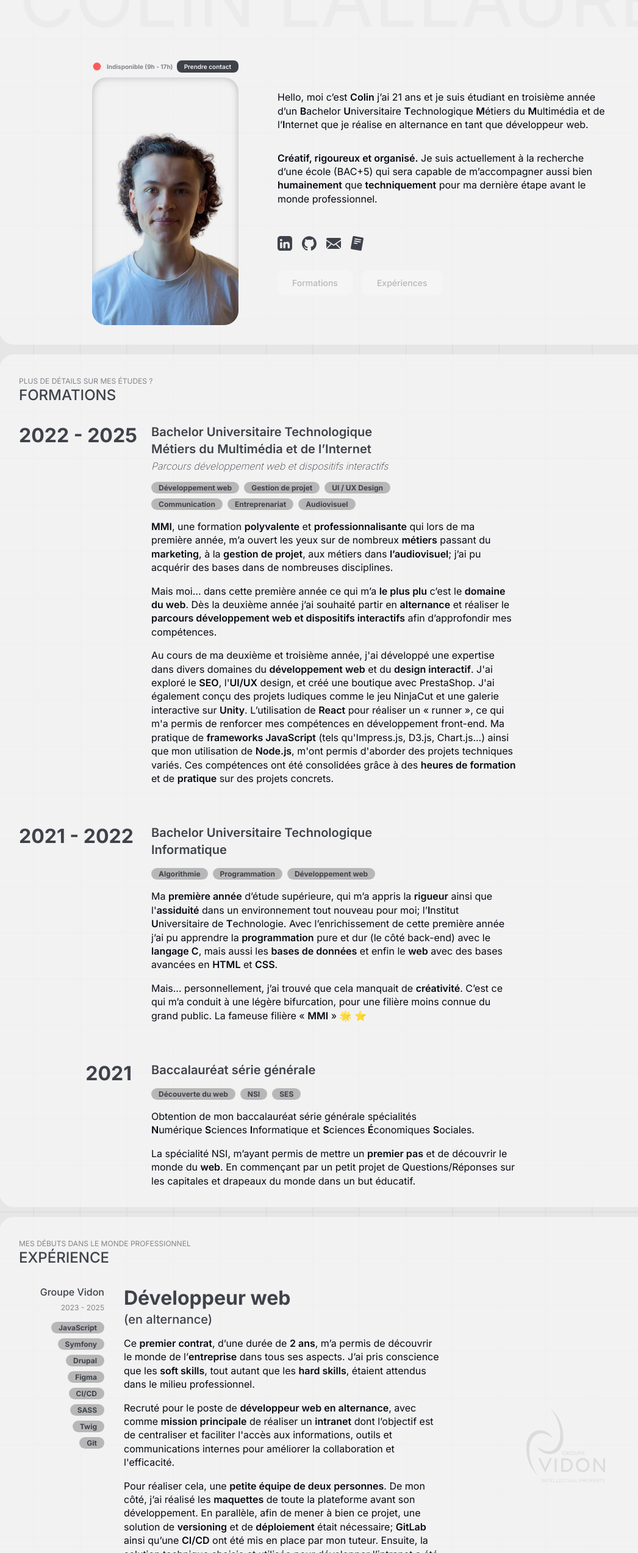
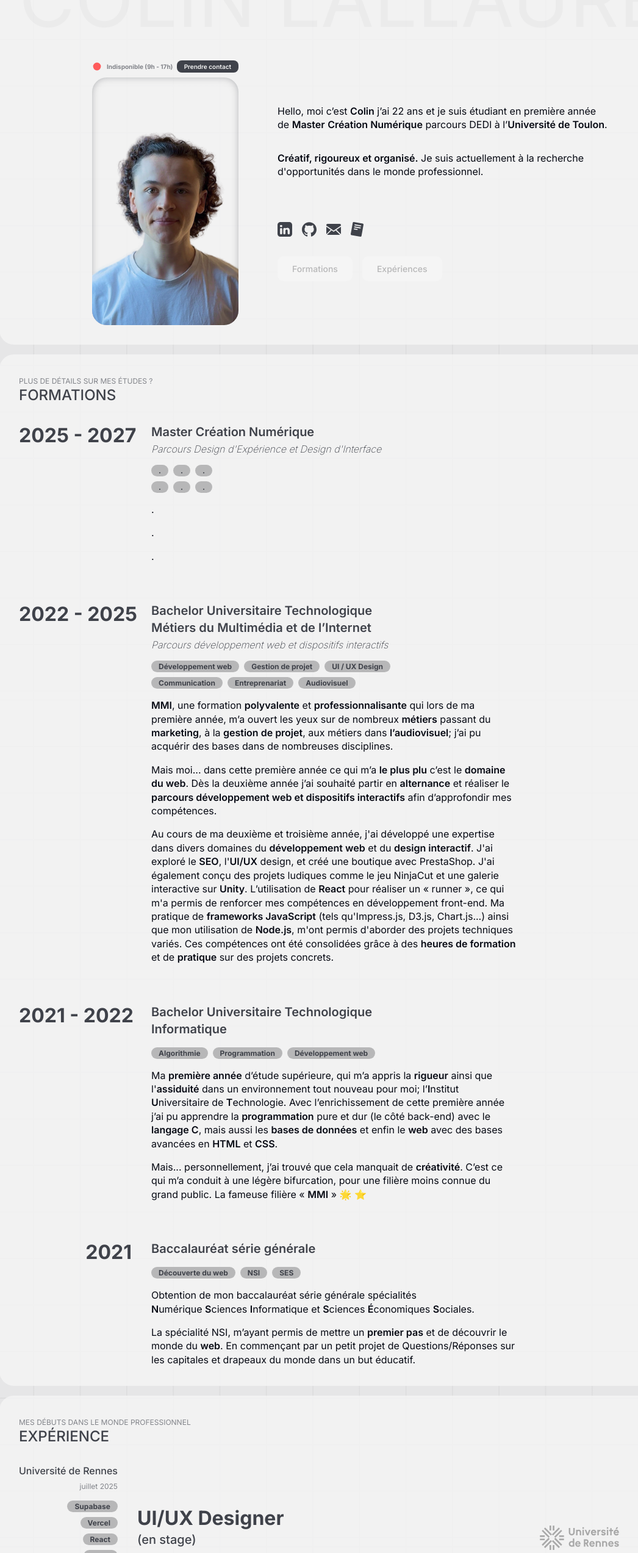
Before and after one commit to colin-lallauret/bento-portfolio, a React (Vite) app: page /moi in a window 1280 px wide. Shown: the part 254-2800 px from the top of the page at 61% size, without its empty margins (65-1111 px from the left). Built offline with nearby package versions, Linux system fonts and the light colour scheme.

Commit message:
Update stage & master

```diff
--- a/src/Components/About.jsx
+++ b/src/Components/About.jsx
@@ -9,7 +9,9 @@ import Cv from "../Assets/Images/cv.svg";
 function About() {
   const getAvailability = () => {
     const currentHour = new Date().getHours();
-    return currentHour >= 9 && currentHour < 17 ? "Disponible" : "Indisponible (9h - 17h)";
+    return currentHour >= 9 && currentHour < 17
+      ? "Disponible"
+      : "Indisponible (9h - 17h)";
   };
 
   return (
@@ -40,17 +42,13 @@ function About() {
         <div className="text">
           <div className="paragraphs">
             <p>
-              Hello, moi c’est <em>Colin</em> j’ai 21 ans et je suis étudiant en
-              troisième année d’un <em>B</em>achelor <em>U</em>
-              niversitaire <em>T</em>echnologique <em>M</em>étiers du{" "}
-              <em>M</em>ultimédia et de l’<em>I</em>nternet que je réalise en
-              alternance en tant que développeur web.
+              Hello, moi c’est <em>Colin</em> j’ai 22 ans et je suis étudiant en
+              première année de <em>Master</em> <em>Création Numérique</em>{" "}
+              parcours DEDI à l’<em>Université de Toulon</em>.
             </p>
             <p>
               <em>Créatif, rigoureux et organisé.</em> Je suis actuellement à la
-              recherche d’une école (BAC+5) qui sera capable de m’accompagner
-              aussi bien <em>humainement</em> que <em>techniquement</em> pour ma
-              dernière étape avant le monde professionnel.
+              recherche d'opportunités dans le monde professionnel.
             </p>
           </div>
           <div className="btns">
--- a/src/Components/Experiences.jsx
+++ b/src/Components/Experiences.jsx
@@ -9,6 +9,18 @@ function Experiences() {
           <span>2 ANS</span>
           <p>EXPÉRIENCE</p>
         </div>
+
+        <Link to="/moi#stage-rennes" className="exp">
+          <div className="title">
+            <p>UI/UX Designer</p>
+            <span>(en Stage)</span>
+          </div>
+
+          <div className="company">
+            <p>Université de Rennes</p>
+            <span>juillet 2025</span>
+          </div>
+        </Link>
 
         <Link to="/moi#groupe-vidon" className="exp">
           <div className="title">
--- a/src/Components/ExperiencesMore.jsx
+++ b/src/Components/ExperiencesMore.jsx
@@ -1,6 +1,7 @@
 import React, { useEffect } from "react";
 
 import Vidon from "../Assets/Images/vidon.svg";
+import UnivRennes from "../Assets/Images/UNIRENNES_LOGO.svg";
 import Deligel from "../Assets/Images/deligel.png";
 import VieillesCharrues from "../Assets/Images/vieillescharrues.png";
 
@@ -12,6 +13,36 @@ function ExperiencesMore() {
         <p>EXPÉRIENCE</p>
       </div>
       <div className="experiences-wrapper">
+        <div id="stage-rennes" className="experience">
+          <div className="company">
+            <div className="name-date">
+              <p>Université de Rennes</p>
+              <span>juillet 2025</span>
+            </div>
+            <div className="tags">
+              <span>Supabase</span>
+              <span>Vercel</span>
+              <span>React</span>
+              <span>SASS</span>
+              <span>Git</span>
+              <span>UX</span>
+              <span>UI</span>
+            </div>
+          </div>
+          <div className="text-logo">
+            <div className="text">
+              <div className="title">
+                <h4>UI/UX Designer</h4>
+                <span>(en stage)</span>
+              </div>
+              <div className="paragraphs">
+                <p>...</p>
+              </div>
+            </div>
+            <img src={UnivRennes} alt="Université de Rennes" />
+          </div>
+        </div>
+
         <div id="groupe-vidon" className="experience">
           <div className="company">
             <div className="name-date">
--- a/src/Components/KnowMore.jsx
+++ b/src/Components/KnowMore.jsx
@@ -13,7 +13,13 @@ function KnowMore() {
   return (
     <div className="know-more internal-link">
       <div className="ios-picture">
-        <img src={IosPicture} alt="ios picture" loading="lazy" height="104" width="104" />
+        <img
+          src={IosPicture}
+          alt="ios picture"
+          loading="lazy"
+          height="104"
+          width="104"
+        />
         <h2>
           Colin <br />
           LALLAURET
@@ -21,13 +27,15 @@ function KnowMore() {
       </div>
       <p className="text">
         Hello, moi c’est Colin. Actuellement ? <br />
-        Je suis étudiant en <u>BUT MMI</u> <i>(3ème année)</i> et alternant en
-        développement web. <Link to="/moi">En savoir plus</Link>
+        Je suis étudiant en <u>Master Création Numérique</u> <i>(1er année)</i>{" "}
+        parcours DEDI . <Link to="/moi">En savoir plus</Link>
       </p>
       <div className="availability">
         <div
           className={`dot ${
-            getAvailability() === "Indisponible actuellement (9h - 17h)" ? "red" : ""
+            getAvailability() === "Indisponible actuellement (9h - 17h)"
+              ? "red"
+              : ""
           }`}
         ></div>
         <span>{getAvailability()}</span>
--- a/src/Components/Studies.jsx
+++ b/src/Components/Studies.jsx
@@ -8,6 +8,32 @@ function Studies() {
         <p>FORMATIONS</p>
       </div>
       <div className="studies-wrapper">
+        <div className="study" id="master-cn-dedi">
+          <div className="date">2025 - 2027</div>
+          <div className="text">
+            <div className="title">
+              <h4>Master Création Numérique</h4>
+              <span>Parcours Design d'Expérience et Design d'Interface</span>
+            </div>
+            <div className="tags-wrapper">
+              <div className="tags">
+                <span>.</span>
+                <span>.</span>
+                <span>.</span>
+              </div>
+              <div className="tags">
+                <span>.</span>
+                <span>.</span>
+                <span>.</span>
+              </div>
+            </div>
+            <div className="paragraphs">
+              <p>.</p>
+              <p>.</p>
+              <p>.</p>
+            </div>
+          </div>
+        </div>
         <div className="study" id="but-mmi">
           <div className="date">2022 - 2025</div>
           <div className="text">
--- a/src/Components/Timeline.jsx
+++ b/src/Components/Timeline.jsx
@@ -7,6 +7,30 @@ function Timeline() {
     <div className="timeline">
       <section>
         <article className="now">
+          <Link to="/moi#master-cn-dedi">
+            <div className="content">
+              <h3>
+                Master Création Numérique<em></em>
+              </h3>
+              <p>Parcours Design d'Expérience et Design d'Interface </p>
+              <p>
+                <span>.</span>
+                <span>.</span>
+                <span>.</span>
+              </p>
+            </div>
+            <div className="time">
+              <h4>
+                2027
+                <br />
+                —
+                <br />
+                2025
+              </h4>
+            </div>
+          </Link>
+        </article>
+        <article>
           <Link to="/moi#but-mmi">
             <div className="content">
               <h3>
```
Also changed, not shown: src/Assets/Images/UNIRENNES_LOGO.svg (added), 1 other file (tests, documents, lock files or other folders).
